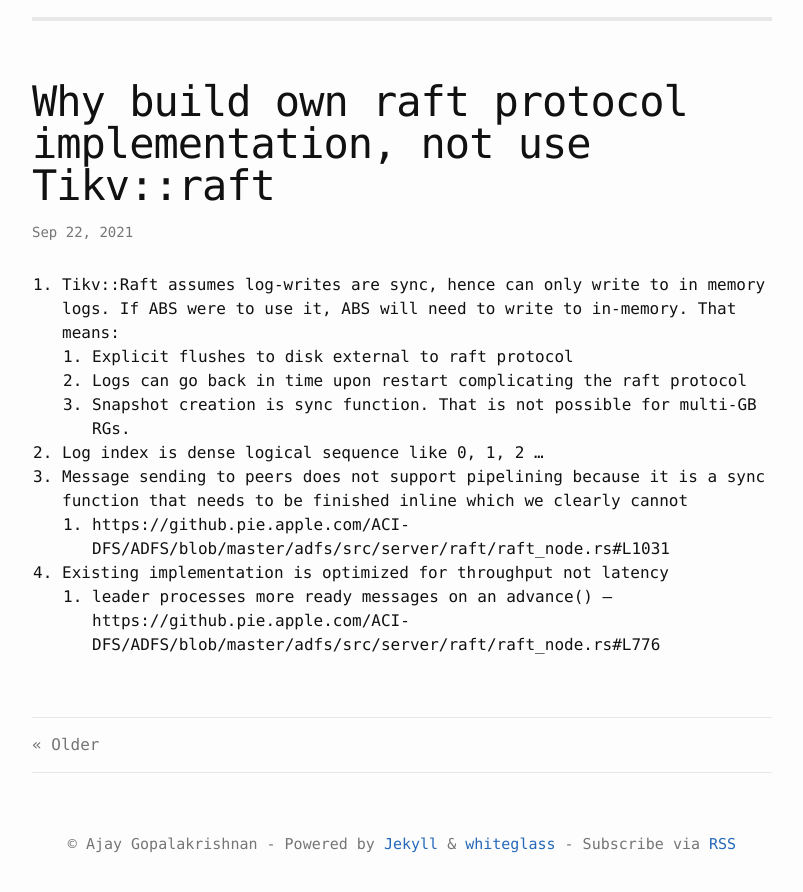
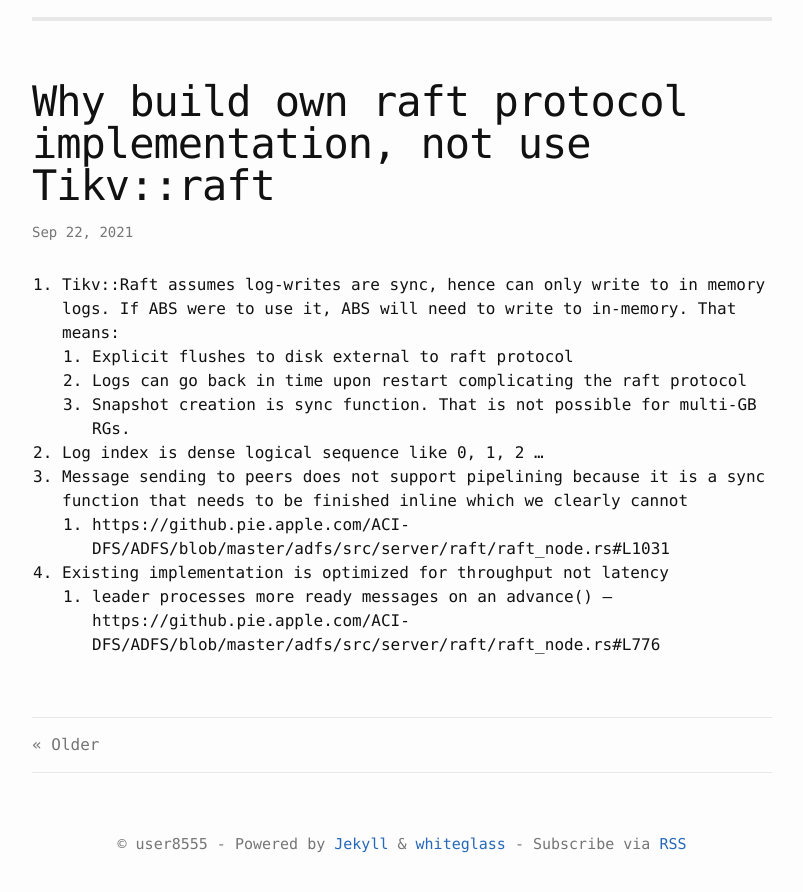
Before and after one commit to user8555/user8555.github.io, a Jekyll site: the page built from index.html, in a window 1280 px wide and 900 px high, scrolled down 7142 px. Shown: the top 892 px of the window, without its empty margins (238-1041 px from the left). Built offline with Jekyll 4.4.1, drawn with Linux system fonts in a browser that asks for light colours; the list of posts is cut into pages by our own code.

Commit message:
change title

```diff
--- a/_config.yml
+++ b/_config.yml
@@ -13,8 +13,8 @@
 # you will see them accessed via {{ site.title }}, {{ site.author }}, and so on.
 # You can create any custom variable you would like, and they will be accessible
 # in the templates via {{ site.myvariable }}.
-title: Ajay's blog
-author: Ajay Gopalakrishnan
+title: धी
+author: user8555
 description: I work on distributed systems, databases and storage. All thoughts here are my own and do not represent my employer
 baseurl: "/" # the subpath of your site, e.g. /blog
 url: "https://user8555.github.io" # the base hostname & protocol for your site, e.g. http://example.com
```
